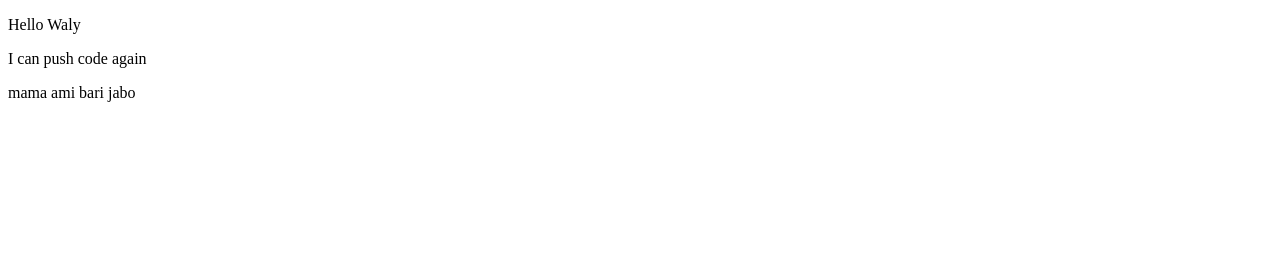
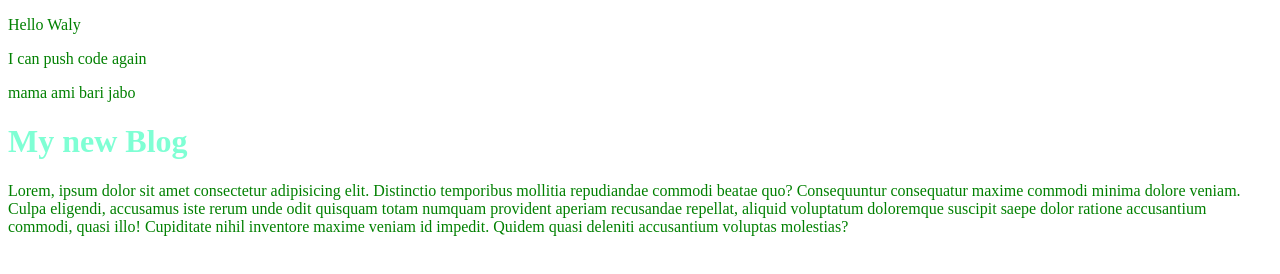
Before and after one commit to Walyul/my-second-repository, a plain HTML site: page index.html in a window 1280 px wide. Drawn offline with Linux system fonts and the light colour scheme.

Commit message:
Added CSS File

```diff
--- a/index.html
+++ b/index.html
@@ -5,10 +5,13 @@
     <meta http-equiv="X-UA-Compatible" content="IE=edge">
     <meta name="viewport" content="width=device-width, initial-scale=1.0">
     <title>My Second depo</title>
+    <link rel="stylesheet" href="style.css">
 </head>
 <body>
     <p>Hello Waly</p>
     <p>I can push code again</p>
     <p>mama ami bari jabo</p>
+    <h1>My new Blog</h1>
+    <p>Lorem, ipsum dolor sit amet consectetur adipisicing elit. Distinctio temporibus mollitia repudiandae commodi beatae quo? Consequuntur consequatur maxime commodi minima dolore veniam. Culpa eligendi, accusamus iste rerum unde odit quisquam totam numquam provident aperiam recusandae repellat, aliquid voluptatum doloremque suscipit saepe dolor ratione accusantium commodi, quasi illo! Cupiditate nihil inventore maxime veniam id impedit. Quidem quasi deleniti accusantium voluptas molestias?</p>
 </body>
 </html>
--- /dev/null
+++ b/style.css
@@ -0,0 +1,6 @@
+p{
+    color:green;
+}
+h1{
+    color:aquamarine;
+}
```
